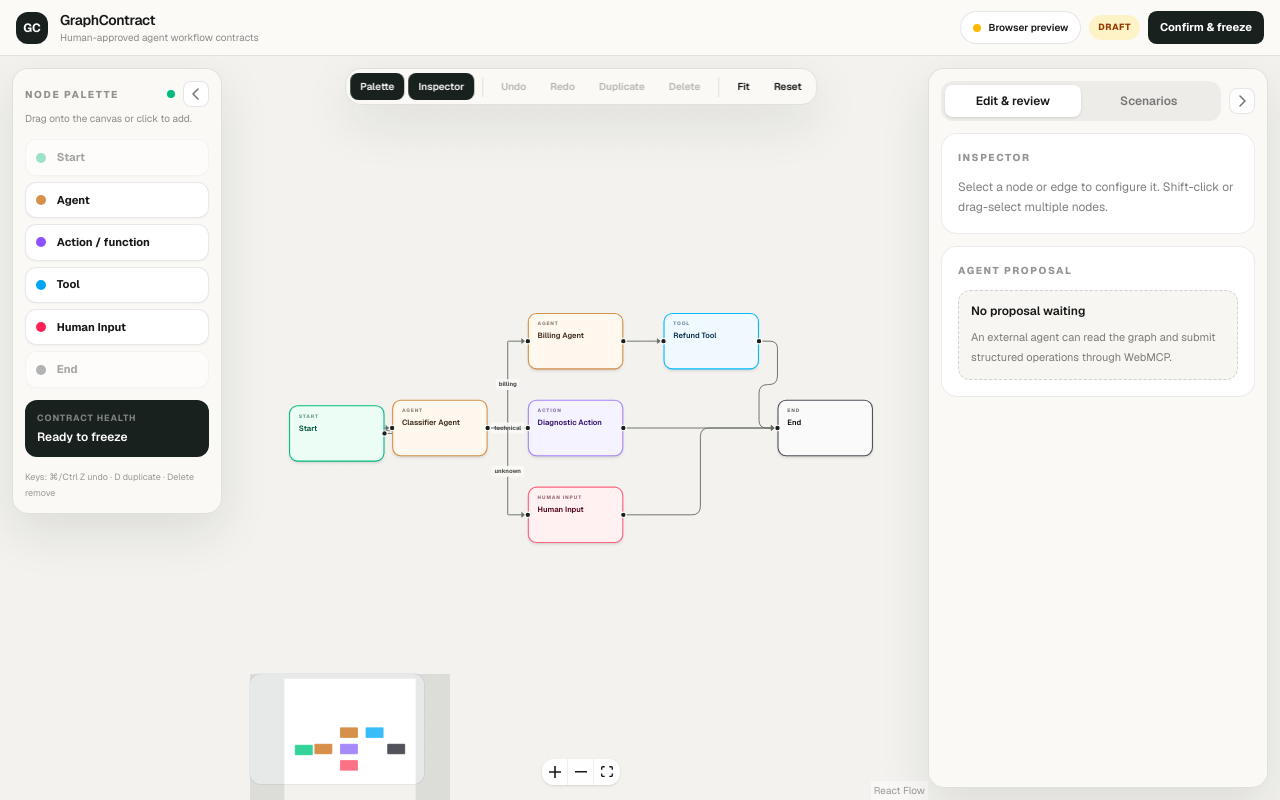
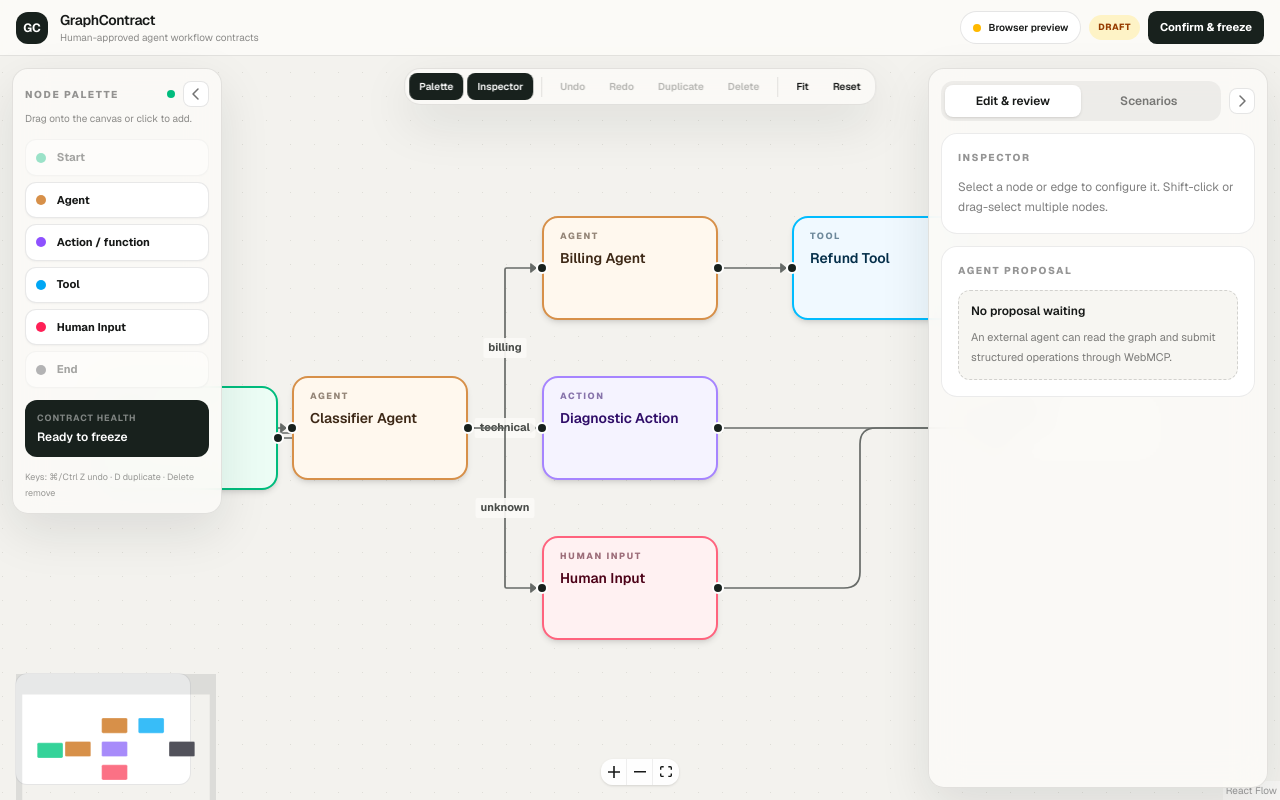
Before and after one commit to vijaybadana/graphcontract, a Next.js app: page / in a window 1280 px wide. Built offline with nearby package versions, Linux system fonts and the light colour scheme.

Commit message:
fix: stabilize canvas interactions

```diff
--- a/src/features/canvas/interactions/use-canvas-node-interactions.ts
+++ b/src/features/canvas/interactions/use-canvas-node-interactions.ts
@@ -1,6 +1,6 @@
 'use client';
 
-import { OnNodeDrag, useNodesState } from '@xyflow/react';
+import { Edge, OnNodeDrag, useEdgesState, useNodesState } from '@xyflow/react';
 import { useCallback, useEffect, useMemo, useRef, useState } from 'react';
 
 import { ContractFlowNode } from '@/src/features/canvas/contract-node';
@@ -8,6 +8,7 @@ import { AlignmentGuides, CanvasPosition, snapNodeToAlignment } from './canvas-g
 
 type CanvasNodeInteractionsOptions = {
   projectedNodes: ContractFlowNode[];
+  projectedEdges: Edge[];
   editable: boolean;
   onCommitPositions: (positions: Record<string, CanvasPosition>) => void;
 };
@@ -16,12 +17,64 @@ type DragSnapshot = {
   positions: Record<string, CanvasPosition>;
 };
 
-export function useCanvasNodeInteractions({
+const transientNodeFields = new Set(['selected', 'measured', 'dragging']);
+const nodeProjectionKey = (node: ContractFlowNode) =>
+  JSON.stringify(node, (key, value) => (transientNodeFields.has(key) ? undefined : value));
+const edgeProjectionKey = (edge: Edge) =>
+  JSON.stringify(edge, (key, value) => (key === 'selected' ? undefined : value));
+
+function reconcileProjectedNodes(
+  currentNodes: ContractFlowNode[],
+  projectedNodes: ContractFlowNode[],
+) {
+  const currentById = new Map(currentNodes.map((node) => [node.id, node]));
+  let changed = currentNodes.length !== projectedNodes.length;
+  const reconciled = projectedNodes.map((projectedNode, index) => {
+    const currentNode = currentById.get(projectedNode.id);
+    if (!currentNode) {
+      changed = true;
+      return projectedNode;
+    }
+    if (currentNodes[index]?.id !== projectedNode.id) changed = true;
+    if (nodeProjectionKey(currentNode) === nodeProjectionKey(projectedNode)) return currentNode;
+    changed = true;
+    return {
+      ...projectedNode,
+      selected: currentNode.selected,
+      measured: currentNode.measured,
+    };
+  });
+  return changed ? reconciled : currentNodes;
+}
+
+// Canonical graph projections flow into this layer, while React Flow retains
+// transient measurement and selection fields. Preserving that one-way boundary
+// prevents controlled props from feeding React Flow's own updates back into it.
+function reconcileProjectedEdges(currentEdges: Edge[], projectedEdges: Edge[]) {
+  const currentById = new Map(currentEdges.map((edge) => [edge.id, edge]));
+  let changed = currentEdges.length !== projectedEdges.length;
+  const reconciled = projectedEdges.map((projectedEdge, index) => {
+    const currentEdge = currentById.get(projectedEdge.id);
+    if (!currentEdge) {
+      changed = true;
+      return projectedEdge;
+    }
+    if (currentEdges[index]?.id !== projectedEdge.id) changed = true;
+    if (edgeProjectionKey(currentEdge) === edgeProjectionKey(projectedEdge)) return currentEdge;
+    changed = true;
+    return { ...projectedEdge, selected: currentEdge.selected };
+  });
+  return changed ? reconciled : currentEdges;
+}
+
+export function useCanvasInteractions({
   projectedNodes,
+  projectedEdges,
   editable,
   onCommitPositions,
 }: CanvasNodeInteractionsOptions) {
   const [nodes, setNodes, onNodesChange] = useNodesState<ContractFlowNode>(projectedNodes);
+  const [edges, setEdges, onEdgesChange] = useEdgesState<Edge>(projectedEdges);
   const [guides, setGuides] = useState<AlignmentGuides>({});
   const [collisionNodeIds, setCollisionNodeIds] = useState<string[]>([]);
   const [draggedNodeId, setDraggedNodeId] = useState<string | null>(null);
@@ -29,8 +82,14 @@ export function useCanvasNodeInteractions({
   const lastDragRef = useRef<DragSnapshot | null>(null);
 
   useEffect(() => {
-    if (!draggingRef.current) setNodes(projectedNodes);
+    if (!draggingRef.current) {
+      setNodes((currentNodes) => reconcileProjectedNodes(currentNodes, projectedNodes));
+    }
   }, [projectedNodes, setNodes]);
+
+  useEffect(() => {
+    setEdges((currentEdges) => reconcileProjectedEdges(currentEdges, projectedEdges));
+  }, [projectedEdges, setEdges]);
 
   const onNodeDragStart = useCallback<OnNodeDrag<ContractFlowNode>>((_, node, draggedNodes) => {
     draggingRef.current = true;
@@ -99,6 +158,8 @@ export function useCanvasNodeInteractions({
   );
 
   const renderedNodes = useMemo(() => {
+    if (collisionNodeIds.length === 0 && draggedNodeId === null) return nodes;
+
     const collisions = new Set(collisionNodeIds);
     return nodes.map((node) => ({
       ...node,
@@ -114,8 +175,10 @@ export function useCanvasNodeInteractions({
 
   return {
     nodes: renderedNodes,
+    edges,
     guides,
     onNodesChange,
+    onEdgesChange,
     onNodeDragStart,
     onNodeDrag,
     onNodeDragStop,
--- a/src/features/canvas/node-palette.tsx
+++ b/src/features/canvas/node-palette.tsx
@@ -46,7 +46,7 @@ export function NodePalette({
   };
 
   return (
-    <aside className="workspace-panel relative z-20 m-3 w-[210px] shrink-0 self-start p-3">
+    <aside className="workspace-panel absolute left-3 top-3 z-30 max-h-[calc(100%-1.5rem)] w-[210px] overflow-y-auto p-3">
       <div className="flex items-center justify-between">
         <p className="eyebrow">Node palette</p>
         <div className="flex items-center gap-2">
--- a/src/features/workspace/graph-workspace.tsx
+++ b/src/features/workspace/graph-workspace.tsx
@@ -5,8 +5,10 @@ import {
   Connection,
   ConnectionLineType,
   Controls,
+  DefaultEdgeOptions,
   Edge,
   MiniMap,
+  OnSelectionChangeParams,
   OnReconnect,
   ReactFlow,
   SelectionMode,
@@ -19,7 +21,7 @@ import { getDocumentModelContext, registerWebMcpTools } from '@/src/adapters/web
 import { evaluateConnection } from '@/src/application/connection-policy';
 import { NodeKind, validateGraph } from '@/src/domain';
 import { AlignmentGuides } from '@/src/features/canvas/interactions/alignment-guides';
-import { useCanvasNodeInteractions } from '@/src/features/canvas/interactions/use-canvas-node-interactions';
+import { useCanvasInteractions } from '@/src/features/canvas/interactions/use-canvas-node-interactions';
 import { ContractFlowNode, ContractNode } from '@/src/features/canvas/contract-node';
 import { NodePalette, readDroppedNodeKind } from '@/src/features/canvas/node-palette';
 import { useCoalescedFitView } from '@/src/features/canvas/use-coalesced-fit-view';
@@ -34,6 +36,12 @@ import { useGraphStore } from '@/src/state/workspace-store';
 
 type WebMcpStatus = 'unavailable' | 'registering' | 'connected' | 'error';
 const nodeTypes = { contractNode: ContractNode };
+const snapGrid: [number, number] = [12, 12];
+const panOnDrag = [1];
+const defaultEdgeOptions: DefaultEdgeOptions = {
+  type: 'smoothstep',
+  pathOptions: { borderRadius: 16, offset: 28 },
+};
 const minimapColors: Record<NodeKind, string> = {
   start: '#34d399',
   agent: '#d79049',
@@ -82,8 +90,9 @@ export function GraphWorkspace() {
     [graph, proposal, selection],
   );
   const editable = graph.status === 'draft' && !proposal;
-  const canvasInteractions = useCanvasNodeInteractions({
+  const canvasInteractions = useCanvasInteractions({
     projectedNodes: canvas.nodes,
+    projectedEdges: canvas.edges,
     editable,
     onCommitPositions: moveNodes,
   });
@@ -181,19 +190,60 @@ export function GraphWorkspace() {
     [editable, updateEdge],
   );
 
-  const addAtCenter = (kind: NodeKind) => {
+  const handleSelectionChange = useCallback(
+    ({ nodes, edges }: OnSelectionChangeParams<ContractFlowNode, Edge>) => {
+      const nodeIds = nodes.map((node) => node.id);
+      const edgeIds = edges.map((edge) => edge.id);
+      const currentPrimary = useGraphStore.getState().selection.primary;
+      const currentPrimaryStillSelected = currentPrimary
+        ? currentPrimary.type === 'node'
+          ? nodeIds.includes(currentPrimary.id)
+          : edgeIds.includes(currentPrimary.id)
+        : false;
+      const primary = currentPrimaryStillSelected
+        ? currentPrimary
+        : nodeIds.length
+          ? { type: 'node' as const, id: nodeIds[nodeIds.length - 1] }
+          : edgeIds.length
+            ? { type: 'edge' as const, id: edgeIds[edgeIds.length - 1] }
+            : null;
+      setSelection({ nodeIds, edgeIds, primary });
+    },
+    [setSelection],
+  );
+
+  const addAtCenter = useCallback(
+    (kind: NodeKind) => {
       addNode(
         kind,
         screenToFlowPosition({ x: window.innerWidth / 2, y: window.innerHeight / 2 }),
       );
-  };
+    },
+    [addNode, screenToFlowPosition],
+  );
 
-  const onDrop = (event: DragEvent<HTMLDivElement>) => {
+  const onDrop = useCallback(
+    (event: DragEvent<HTMLDivElement>) => {
       event.preventDefault();
       const kind = readDroppedNodeKind(event);
       if (!kind || !editable) return;
       addNode(kind, screenToFlowPosition({ x: event.clientX, y: event.clientY }));
-  };
+    },
+    [addNode, editable, screenToFlowPosition],
+  );
+
+  const onDragOver = useCallback((event: DragEvent<HTMLDivElement>) => {
+    event.preventDefault();
+    event.dataTransfer.dropEffect = 'move';
+  }, []);
+
+  const onReconnectStart = useCallback((_: unknown, edge: Edge) => {
+    reconnectingEdgeIdRef.current = edge.id;
+  }, []);
+
+  const onReconnectEnd = useCallback(() => {
+    reconnectingEdgeIdRef.current = null;
+  }, []);
 
   const handleFreeze = () => {
     const result = freezeGraph();
@@ -237,7 +287,7 @@ export function GraphWorkspace() {
 
       {notice && <div className="fixed left-1/2 top-[4.25rem] z-50 -translate-x-1/2 rounded-full bg-[#18211d] px-4 py-2 text-xs font-semibold text-white shadow-xl">{notice}</div>}
 
-      <section className="flex h-[calc(100dvh-3.5rem)] min-w-0">
+      <section className="relative h-[calc(100dvh-3.5rem)] min-w-0">
         {showPalette && (
           <NodePalette
             graph={graph}
@@ -248,7 +298,7 @@ export function GraphWorkspace() {
             onCollapse={() => setShowPalette(false)}
           />
         )}
-        <section className="relative min-w-0 flex-1">
+        <section className="absolute inset-0 min-w-0">
           {!showPalette && (
             <PanelExpandButton
               side="left"
@@ -265,37 +315,22 @@ export function GraphWorkspace() {
           )}
           <ReactFlow<ContractFlowNode, Edge>
             nodes={canvasInteractions.nodes}
-            edges={canvas.edges}
+            edges={canvasInteractions.edges}
             nodeTypes={nodeTypes}
             onNodesChange={canvasInteractions.onNodesChange}
+            onEdgesChange={canvasInteractions.onEdgesChange}
             onConnect={onConnect}
             isValidConnection={isValidConnection}
             onReconnect={onReconnect}
-            onReconnectStart={(_, edge) => {
-              reconnectingEdgeIdRef.current = edge.id;
-            }}
-            onReconnectEnd={() => {
-              reconnectingEdgeIdRef.current = null;
-            }}
-            onSelectionChange={({ nodes, edges }) => {
-              const nodeIds = nodes.map((node) => node.id);
-              const edgeIds = edges.map((edge) => edge.id);
-              const primary = nodeIds.length
-                ? { type: 'node' as const, id: nodeIds[nodeIds.length - 1] }
-                : edgeIds.length
-                  ? { type: 'edge' as const, id: edgeIds[edgeIds.length - 1] }
-                  : null;
-              setSelection({ nodeIds, edgeIds, primary });
-            }}
+            onReconnectStart={onReconnectStart}
+            onReconnectEnd={onReconnectEnd}
+            onSelectionChange={handleSelectionChange}
             onPaneClick={clearSelection}
             onNodeDragStart={canvasInteractions.onNodeDragStart}
             onNodeDrag={canvasInteractions.onNodeDrag}
             onNodeDragStop={canvasInteractions.onNodeDragStop}
             onDrop={onDrop}
-            onDragOver={(event) => {
-              event.preventDefault();
-              event.dataTransfer.dropEffect = 'move';
-            }}
+            onDragOver={onDragOver}
             nodesDraggable={editable}
             nodesConnectable={editable}
             edgesReconnectable={editable}
@@ -303,7 +338,7 @@ export function GraphWorkspace() {
             selectionOnDrag
             selectionMode={SelectionMode.Partial}
             panOnScroll
-            panOnDrag={[1]}
+            panOnDrag={panOnDrag}
             autoPanOnNodeDrag
             autoPanOnConnect
             autoPanOnSelection
@@ -312,15 +347,12 @@ export function GraphWorkspace() {
             nodeDragThreshold={2}
             connectionDragThreshold={3}
             connectionLineType={ConnectionLineType.SmoothStep}
-            defaultEdgeOptions={{
-              type: 'smoothstep',
-              pathOptions: { borderRadius: 16, offset: 28 },
-            }}
+            defaultEdgeOptions={defaultEdgeOptions}
             zoomOnDoubleClick={false}
             selectionKeyCode="Shift"
             multiSelectionKeyCode={['Meta', 'Control']}
             snapToGrid
-            snapGrid={[12, 12]}
+            snapGrid={snapGrid}
             minZoom={0.18}
             maxZoom={2.5}
             deleteKeyCode={null}
@@ -363,7 +395,7 @@ export function GraphWorkspace() {
         </section>
 
         {showInspector && (
-          <aside className="workspace-panel relative z-20 m-3 ml-0 w-[340px] shrink-0 overflow-y-auto p-3">
+          <aside className="workspace-panel absolute bottom-3 right-3 top-3 z-30 w-[340px] overflow-y-auto p-3">
             <div className="mb-3 flex items-center gap-2">
               <div className="grid min-w-0 flex-1 grid-cols-2 rounded-xl bg-black/5 p-1">
                 <button onClick={() => setRightTab('review')} className={`rounded-lg px-3 py-2 text-xs font-semibold ${rightTab === 'review' ? 'bg-white shadow-sm' : 'text-black/50'}`}>Edit &amp; review</button>
```
Lines whose indentation alone changed are shown as unchanged.
